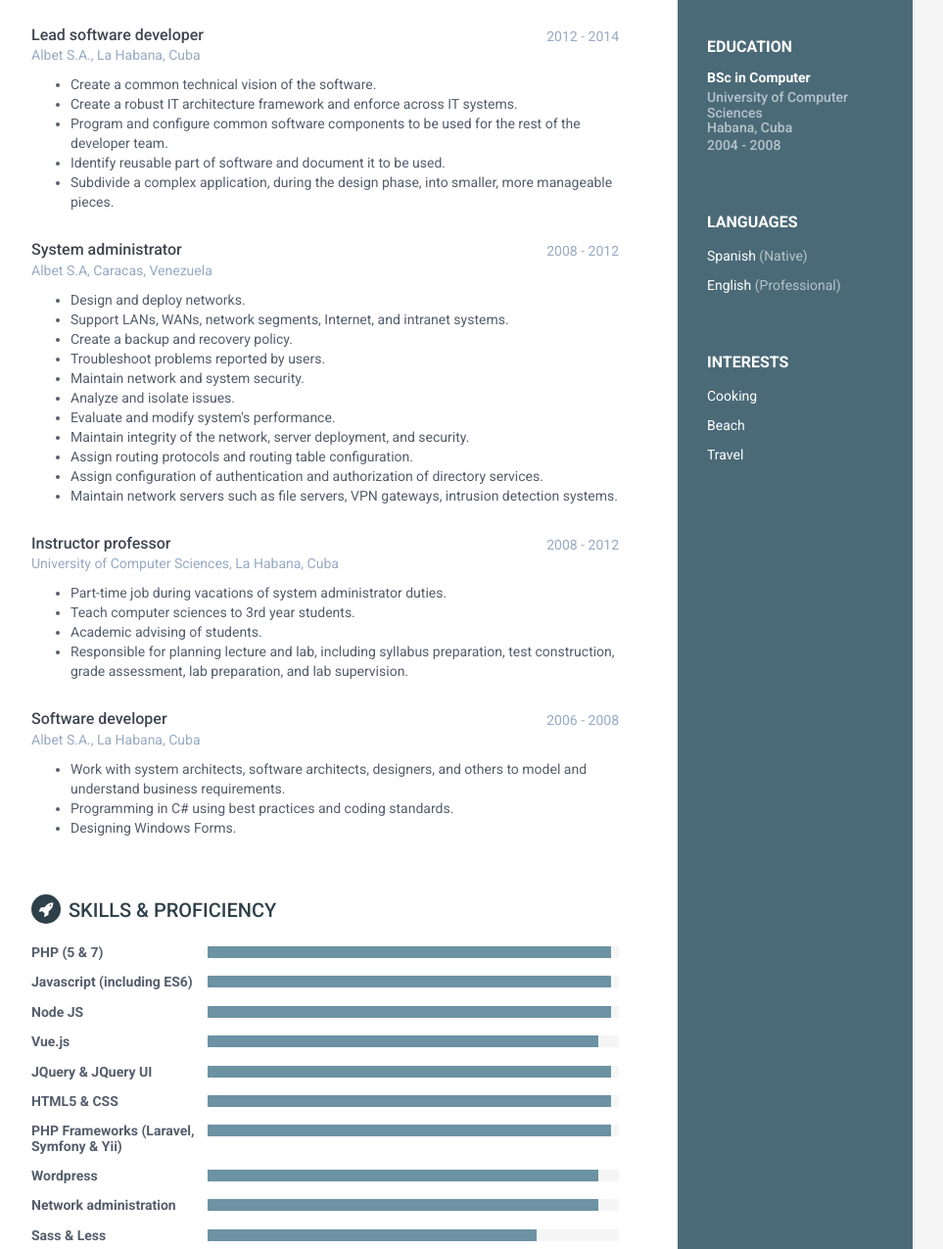
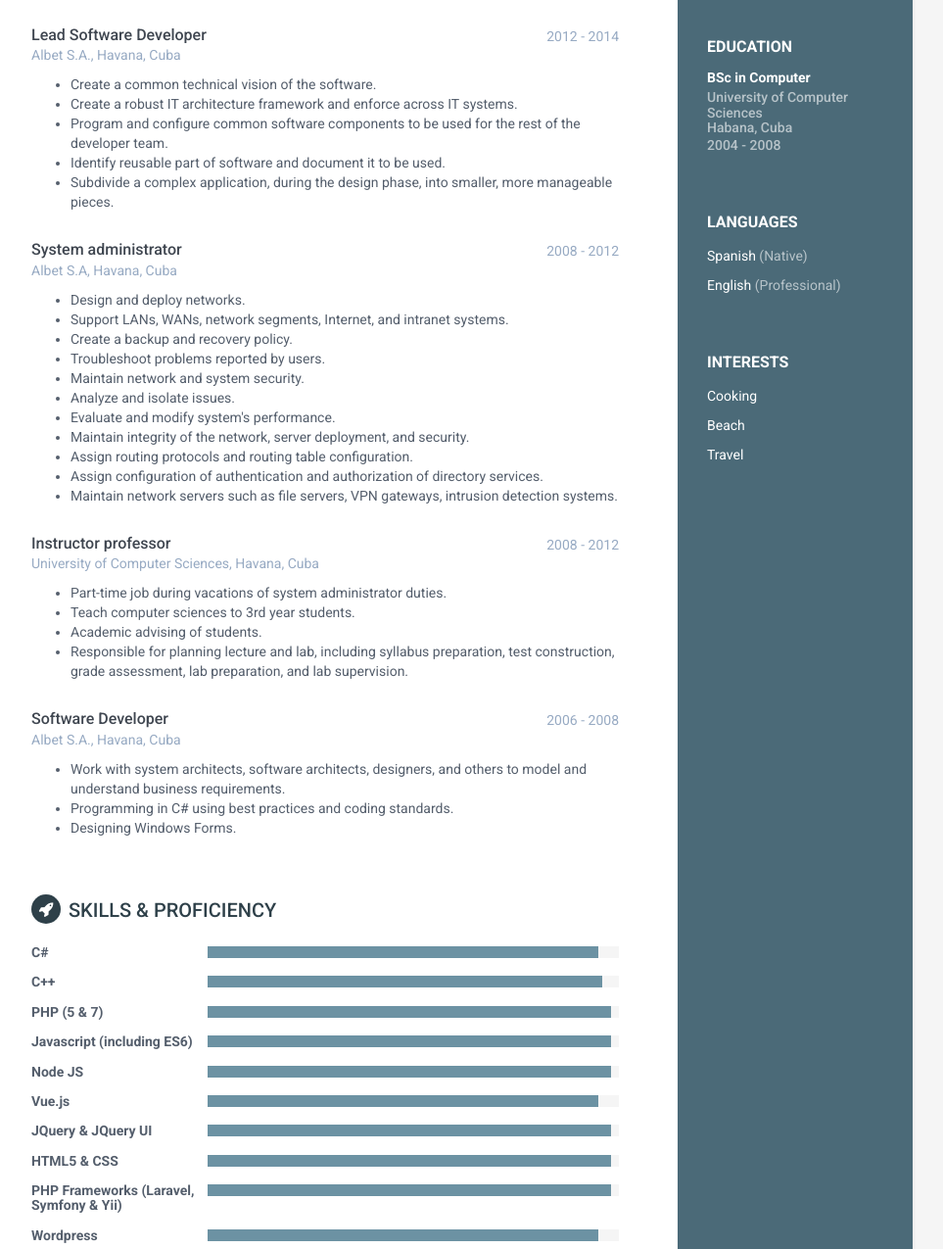
Before and after one commit to mibrito707/vcard, a plain HTML site: page index.html in a window 1280 px wide. Shown: the part 547-1822 px from the top of the page at 98% size, without its empty margins (188-1151 px from the left). Drawn offline with Linux system fonts and the light colour scheme.

Commit message:
new edition

```diff
--- a/index.html
+++ b/index.html
@@ -34,7 +34,7 @@
             <div class="profile-container">
                 <img class="profile" src="assets/images/profile.png" alt="" />
                 <h1 class="name">Maurys I. Brito</h1>
-                <h3 class="tagline">Full Stack Developer</h3>
+                <h3 class="tagline">Software Developer</h3>
             </div>
             <!--//profile-container-->
 
@@ -42,14 +42,12 @@
                 <ul class="list-unstyled contact-list">
                     <li class="email"><i class="fa fa-envelope"></i><a href="mailto: mibrito707@gmail.com.com">mibrito707@gmail.com</a></li>
                     <li class="phone"><i class="fa fa-phone"></i><a href="tel:7866169222">(786) 616 9222</a></li>
-                    <!--<li class="website"><i class="fa fa-globe"></i><a href="http://themes.3rdwavemedia.com/website-templates/free-responsive-website-template-for-developers/" target="_blank">portfoliosite.com</a></li>-->
                     <li class="linkedin"><i class="fa fa-linkedin"></i>
                         <a href="https://www.linkedin.com/in/maurys-brito-91b45877/" target="_blank">
                     linkedin.com/in/maurys-brito-91b45877</a></li>
                     <li class="github"><i class="fa fa-github"></i>
                         <a href="https://github.com/mibrito707" target="_blank">
                     github.com/mibrito707</a></li>
-                    <!--<li class="twitter"><i class="fa fa-twitter"></i><a href="https://twitter.com/3rdwave_themes" target="_blank">@twittername</a></li>-->
                 </ul>
             </div>
             <!--//contact-container-->
@@ -91,20 +89,20 @@
             <section class="section summary-section">
                 <h2 class="section-title"><i class="fa fa-user"></i>About me</h2>
                 <div class="summary">
-                    <p>I am a quick learner, highly motivated, persistent and creative developer. Passionate about coding and creating awesome and useful applications. With the ability to work independently and as a team member. I am able to work under pressure
-                        and can adapt easily to new processes, latest technologies and trends.
+                    <p>I am a quick learner, highly motivated, persistent and creative developer. Passionate about coding and creating useful and maintainable applications. With the ability to work independently and as a team member. I am able to work under
+                        pressure and can adapt easily to new processes, latest technologies and trends.
                     </p>
                 </div>
                 <!--//summary-->
             </section>
             <!--//section-->
             <section class="section experiences-section">
-                <h2 class="section-title"><i class="fa fa-briefcase"></i>Experiences</h2>
+                <h2 class="section-title"><i class="fa fa-briefcase"></i>Work experiences</h2>
 
                 <div class="item">
                     <div class="meta">
                         <div class="upper-row">
-                            <h3 class="job-title">Senior software developer</h3>
+                            <h3 class="job-title">Senior Software Developer</h3>
                             <div class="time">Jan 2015 - Present</div>
                         </div>
                         <!--//upper-row-->
@@ -142,11 +140,11 @@
                 <div class="item">
                     <div class="meta">
                         <div class="upper-row">
-                            <h3 class="job-title"> Lead software developer</h3>
+                            <h3 class="job-title"> Lead Software Developer</h3>
                             <div class="time">2012 - 2014</div>
                         </div>
                         <!--//upper-row-->
-                        <div class="company">Albet S.A., La Habana, Cuba</div>
+                        <div class="company">Albet S.A., Havana, Cuba</div>
                     </div>
                     <!--//meta-->
                     <div class="details">
@@ -169,7 +167,7 @@
                             <div class="time">2008 - 2012</div>
                         </div>
                         <!--//upper-row-->
-                        <div class="company">Albet S.A, Caracas, Venezuela</div>
+                        <div class="company">Albet S.A, Havana, Cuba</div>
                     </div>
                     <!--//meta-->
                     <div class="details">
@@ -198,7 +196,7 @@
                             <div class="time">2008 - 2012</div>
                         </div>
                         <!--//upper-row-->
-                        <div class="company">University of Computer Sciences, La Habana, Cuba</div>
+                        <div class="company">University of Computer Sciences, Havana, Cuba</div>
                     </div>
                     <!--//meta-->
                     <div class="details">
@@ -215,11 +213,11 @@
                 <div class="item">
                     <div class="meta">
                         <div class="upper-row">
-                            <h3 class="job-title"> Software developer</h3>
+                            <h3 class="job-title"> Software Developer</h3>
                             <div class="time">2006 - 2008</div>
                         </div>
                         <!--//upper-row-->
-                        <div class="company">Albet S.A., La Habana, Cuba</div>
+                        <div class="company">Albet S.A., Havana, Cuba</div>
                     </div>
                     <!--//meta-->
                     <div class="details">
@@ -238,6 +236,22 @@
             <section class="skills-section section">
                 <h2 class="section-title"><i class="fa fa-rocket"></i>Skills &amp; Proficiency</h2>
                 <div class="skillset">
+                    <div class="item">
+                        <h3 class="level-title">C#</h3>
+                        <div class="level-bar">
+                            <div class="level-bar-inner" data-level="95%">
+                            </div>
+                        </div>
+                        <!--//level-bar-->
+                    </div>
+                    <div class="item">
+                        <h3 class="level-title">C++</h3>
+                        <div class="level-bar">
+                            <div class="level-bar-inner" data-level="96%">
+                            </div>
+                        </div>
+                        <!--//level-bar-->
+                    </div>
                     <div class="item">
                         <h3 class="level-title">PHP (5 &amp; 7)</h3>
                         <div class="level-bar">
@@ -385,16 +399,12 @@
                 <!--//item-->
             </section>
             <!--//section-->
-
-
         </div>
         <!--//main-body-->
     </div>
 
     <footer class="footer">
         <div class="text-center">
-            <!--/* This template is released under the Creative Commons Attribution 3.0 License. Please keep the attribution link below when using for your own project. Thank you for your support. :) If you'd like to use the template without the attribution, you can check out other license options via our website: themes.3rdwavemedia.com */-->
-            <!--<small class="copyright">Designed with <i class="fa fa-heart"></i> by <a href="http://themes.3rdwavemedia.com" target="_blank">Xiaoying Riley</a> for developers</small>-->
         </div>
         <!--//container-->
     </footer>
```
